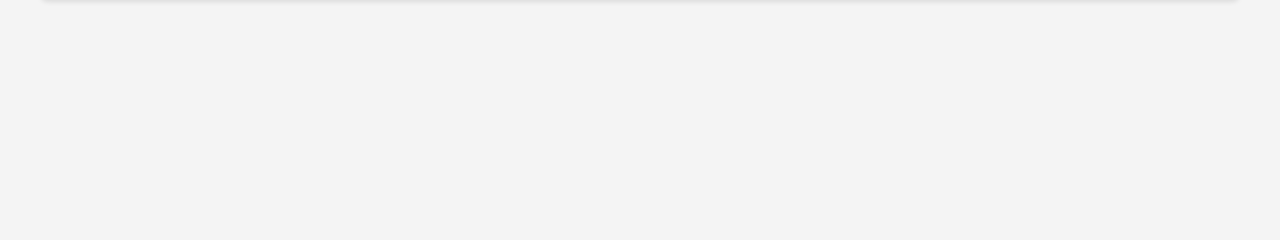
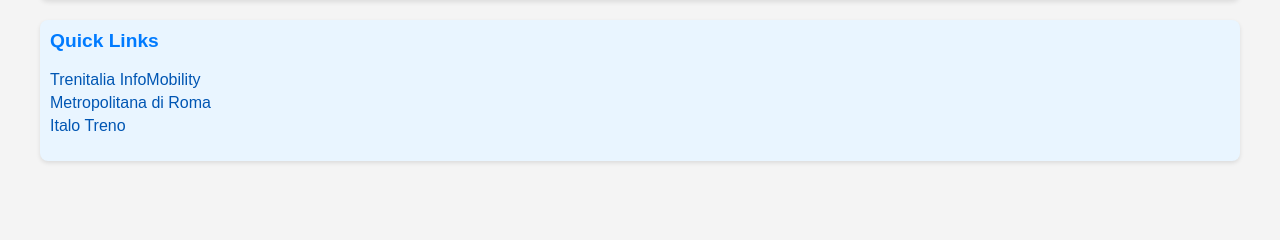
Before and after one commit to 0ri0nRo/SmartHouse, a Flask app: page /train in a window 1280 px wide. Shown: the part 313-553 px from the top of the page. Run offline with Flask 3, Linux system fonts and the light colour scheme; some libraries are stand-ins or nearby versions.

Commit message:
Add a Quick Links section

```diff
--- a/src/templates/train.html
+++ b/src/templates/train.html
@@ -95,6 +95,38 @@
             cursor: pointer;
         }
 
+        .quick-links {
+            margin-top: 20px;
+            padding: 10px;
+            background: #e9f5ff;
+            border-radius: 8px;
+            box-shadow: 0 2px 4px rgba(0, 0, 0, 0.1);
+        }
+
+        .quick-links h3 {
+            margin-top: 0;
+            font-size: 1.2rem;
+            color: #007bff;
+        }
+
+        .quick-links ul {
+            list-style: none;
+            padding: 0;
+        }
+
+        .quick-links li {
+            margin: 5px 0;
+        }
+
+        .quick-links a {
+            text-decoration: none;
+            color: #0056b3;
+        }
+
+        .quick-links a:hover {
+            text-decoration: underline;
+        }
+
         @media (max-width: 768px) {
             h1 {
                 font-size: 1.3rem;
@@ -170,6 +202,23 @@
         </table>
 
         <!-- Popup for displaying train stops -->
+        <div id="popup" class="popup">
+            <div class="popup-close" onclick="closePopup()">×</div>
+            <div id="popup-content"></div>
+        </div>
+
+        <div class="alert" id="error-message" style="display: none;">
+            Error retrieving train data. Check the console for details.
+        </div>
+        <div class="quick-links">
+            <h3>Quick Links</h3>
+            <ul>
+                <li><a href="https://www.trenitalia.com/it/informazioni/Infomobilita/notizie-infomobilita.html" target="_blank">Trenitalia InfoMobility</a></li>
+                <li><a href="https://www.metropolitanadiroma.it/notizie-metro-roma.html" target="_blank">Metropolitana di Roma</a></li>
+                <li><a href="https://www.italotreno.it/" target="_blank">Italo Treno</a></li>
+            </ul>
+        </div>
+
         <div id="popup" class="popup">
             <div class="popup-close" onclick="closePopup()">×</div>
             <div id="popup-content"></div>
```
